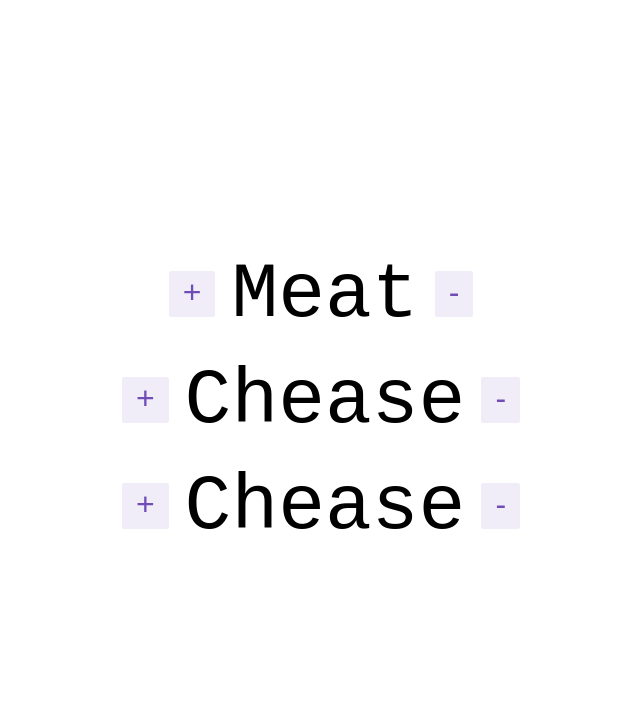
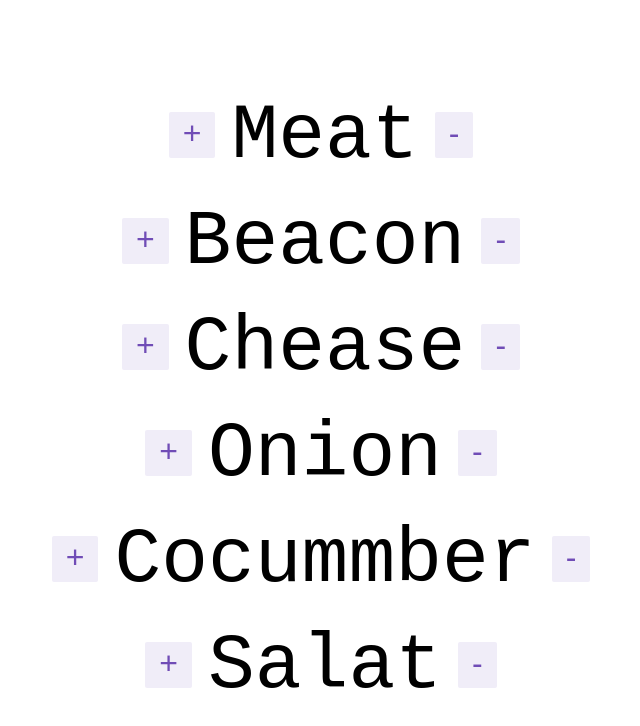
Before and after one commit to krzysztofplesniak/burger-builder, a React (Create React App) app: page / in a window 1280 px wide. Shown: the top 726 px of the page, without its empty margins (319-959 px from the left). Built offline with nearby package versions, Linux system fonts and the light colour scheme.

Commit message:
Added rest UI button for ingriedens and action reducer creator

```diff
--- a/src/features/burger/BurgerBuilder.js
+++ b/src/features/burger/BurgerBuilder.js
@@ -30,8 +30,8 @@ export function BurgerBuilder() {
 
 	return (
 		<>
+			{/* MEAT */}
 			<div className={styles.row}>
-				{/* MEAT */}
 				<button
 					className={styles.button}
 					aria-label='Less'
@@ -43,6 +43,22 @@ export function BurgerBuilder() {
 					className={styles.button}
 					aria-label='More'
 					onClick={() => dispatch(lessMeat())}>
+					-
+				</button>
+			</div>
+			{/* BEACON */}
+			<div className={styles.row}>
+				<button
+					className={styles.button}
+					aria-label='Less'
+					onClick={() => dispatch(moreBacon())}>
+					+
+				</button>
+				<span className={styles.value}>Beacon</span>
+				<button
+					className={styles.button}
+					aria-label='More'
+					onClick={() => dispatch(lessBacon())}>
 					-
 				</button>
 			</div>
@@ -62,20 +78,52 @@ export function BurgerBuilder() {
 					-
 				</button>
 			</div>
+
+			{/* ONION */}
 			<div className={styles.row}>
-				{/* BEACON */}
-
 				<button
 					className={styles.button}
 					aria-label='Less'
-					onClick={() => dispatch(moreBacon())}>
+					onClick={() => dispatch(moreOnion())}>
 					+
 				</button>
-				<span className={styles.value}>Chease</span>
+				<span className={styles.value}>Onion</span>
 				<button
 					className={styles.button}
 					aria-label='More'
-					onClick={() => dispatch(lessBacon())}>
+					onClick={() => dispatch(lessOnion())}>
+					-
+				</button>
+			</div>
+			{/* COCUMBER */}
+			<div className={styles.row}>
+				<button
+					className={styles.button}
+					aria-label='Less'
+					onClick={() => dispatch(moreCocummber())}>
+					+
+				</button>
+				<span className={styles.value}>Cocummber</span>
+				<button
+					className={styles.button}
+					aria-label='More'
+					onClick={() => dispatch(lessCocummber())}>
+					-
+				</button>
+			</div>
+			{/* SALAT */}
+			<div className={styles.row}>
+				<button
+					className={styles.button}
+					aria-label='Less'
+					onClick={() => dispatch(moreSalat())}>
+					+
+				</button>
+				<span className={styles.value}>Salat</span>
+				<button
+					className={styles.button}
+					aria-label='More'
+					onClick={() => dispatch(lessSalat())}>
 					-
 				</button>
 			</div>
--- a/src/features/burger/burgerSlice.js
+++ b/src/features/burger/burgerSlice.js
@@ -3,8 +3,8 @@ import { createSlice } from '@reduxjs/toolkit';
 export const burgerSlice = createSlice({
 	name: 'burger',
 	initialState: {
-        ingredientsAmount: {
-			meat: 1,
+		ingredientsAmount: {
+			meat: 0,
 			beacon: 0,
 			chease: 0,
 			salat: 0,
@@ -24,46 +24,46 @@ export const burgerSlice = createSlice({
 		error: [],
 	},
 	reducers: {
-		moreBacon: state => {
-			state.bacon += 1;
+		moreMeat: state => {
+			state.ingredientsAmount.meat += 1;
 		},
-		lessdBacon: state => {
-			state.bacon -= 1;
+		lessMeat: state => {
+			state.ingredientsAmount.meat -= 1;
 		},
 
-		moreMeat: state => {
-			state.meat += 1;
+		moreBacon: state => {
+			state.ingredientsAmount.beacon += 1;
 		},
-		lessMeat: state => {
-			state.meat -= 1;
+		lessBacon: state => {
+			state.ingredientsAmount.beacon -= 1;
 		},
 
 		moreChease: state => {
-			state.chease += 1;
+			state.ingredientsAmount.chease += 1;
 		},
 		lessChease: state => {
-			state.chease -= 1;
+			state.ingredientsAmount.chease -= 1;
 		},
 
 		moreSalat: state => {
-			state.salat += 1;
+			state.ingredientsAmount.salat += 1;
 		},
 		lessSalat: state => {
-			state.salat -= 1;
+			state.ingredientsAmount.salat -= 1;
 		},
 
 		moreCocummber: state => {
-			state.cocummber += 1;
+			state.ingredientsAmount.cocummber += 1;
 		},
 		lessCocummber: state => {
-			state.cocummber -= 1;
+			state.ingredientsAmount.cocummber -= 1;
 		},
 
 		moreOnion: state => {
-			state.onion += 1;
+			state.ingredientsAmount.onion += 1;
 		},
 		lessOnion: state => {
-			state.onion -= 1;
+			state.ingredientsAmount.onion -= 1;
 		},
 
 		calculatePrice: state => {},
@@ -88,7 +88,6 @@ export const {
 	lessSalat,
 } = burgerSlice.actions;
 
-
 export const ingridiensAmount = state => state.burger.ingredientsAmount;
 export const ingridiensPrice = state => state.burger.ingridiensPrice;
 export const totalPrice = state => state.burger.totalPrice;
```
